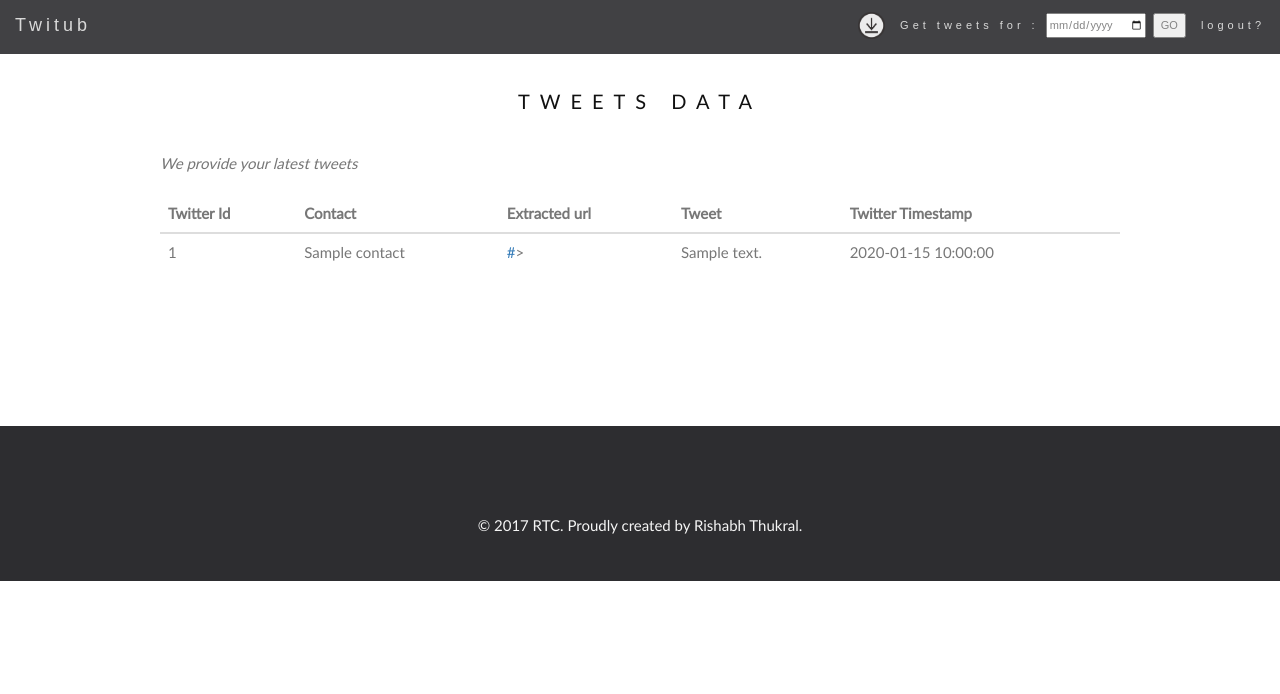
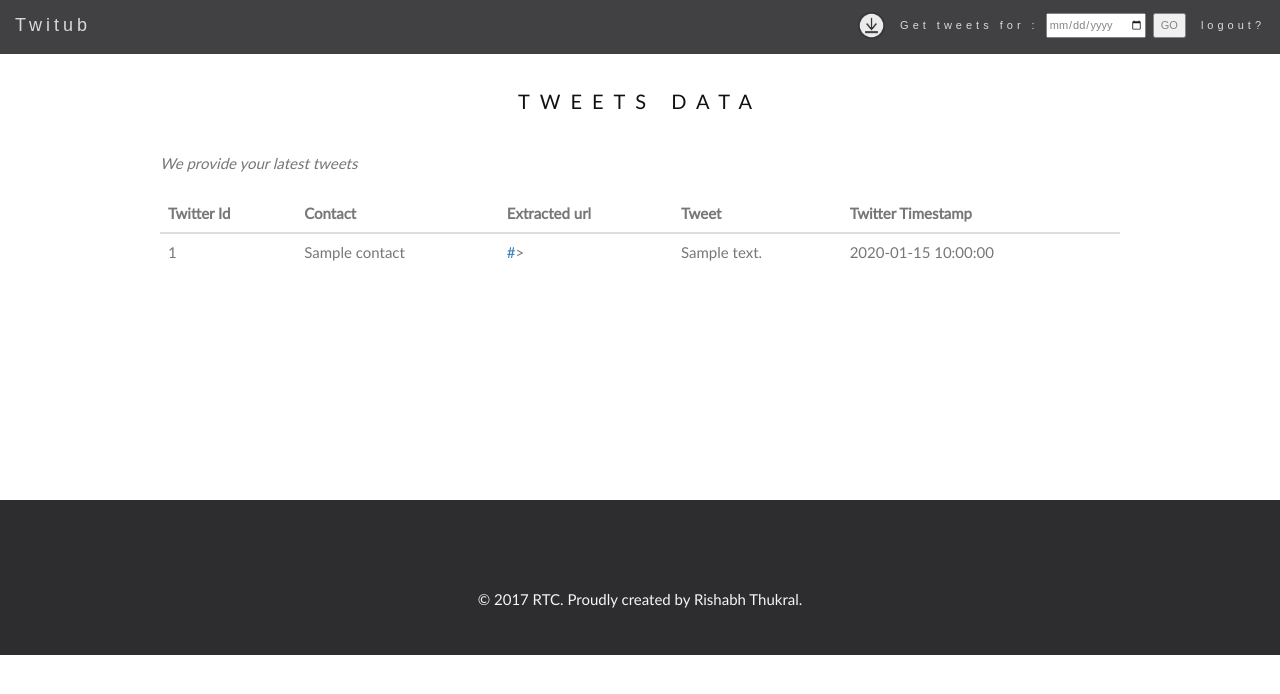
Before and after one commit to rtspeaks360/twitter-url-bookmark, a Flask app: template templates/tweets-new.html in a window 1280 px wide. Shown: the top 694 px of the page. Run offline with Flask 2, Linux system fonts and the light colour scheme; the template is opened without the code that fills it: most values are stand-ins (such as "Sample title", 1, 10 or a date in 2020); some libraries are stand-ins or nearby versions; some web fonts are replaced.

Commit message:
updated minimum height of the content-container

```diff
--- a/templates/tweets-new.html
+++ b/templates/tweets-new.html
@@ -51,7 +51,7 @@
 
 
     <!-- Container (Contact Section) -->
-    <div id="contact" class="container">
+    <div id="contact" class="container" style="min-height: 500px">
       <h3 class="text-center">TWEETS DATA</h3>
 
 
```
